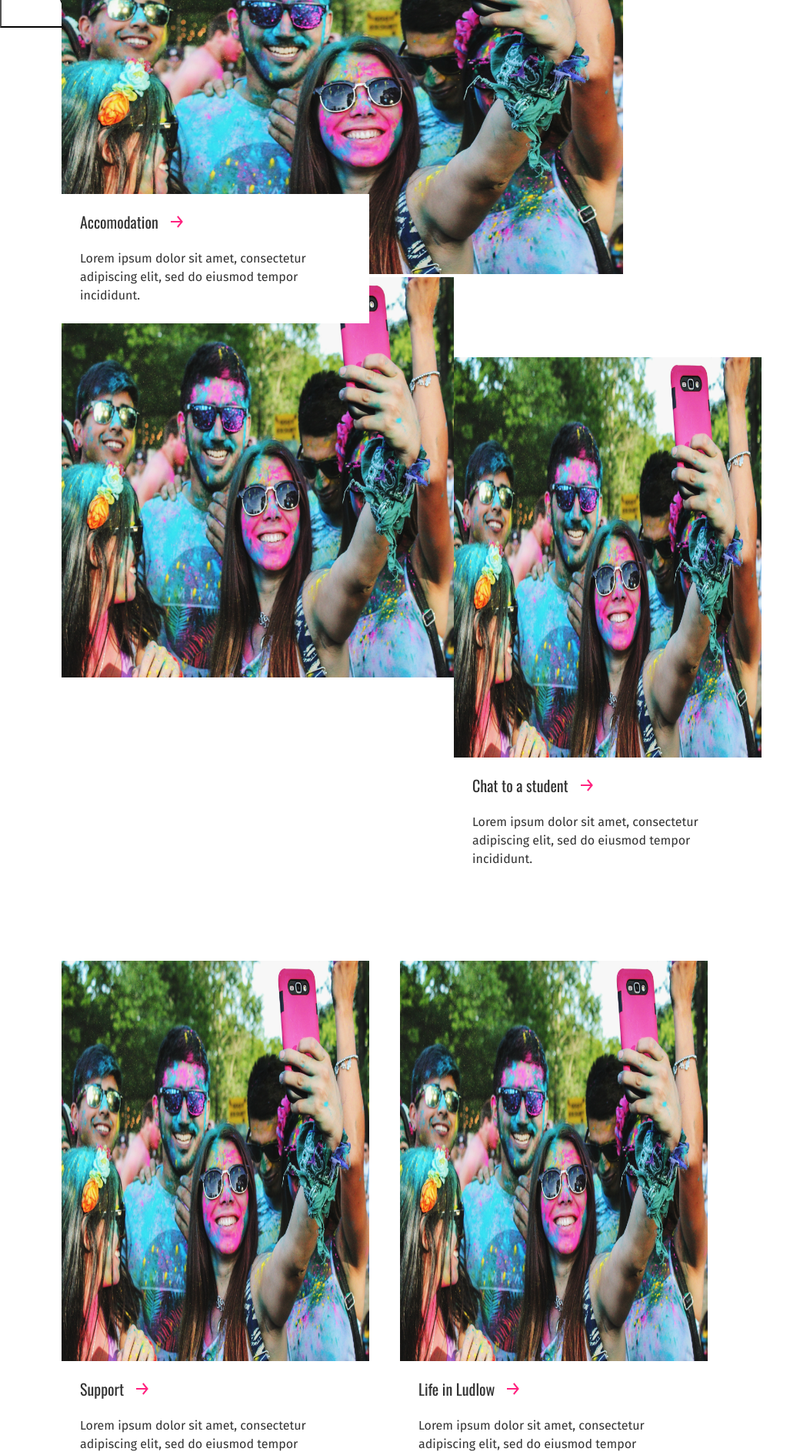
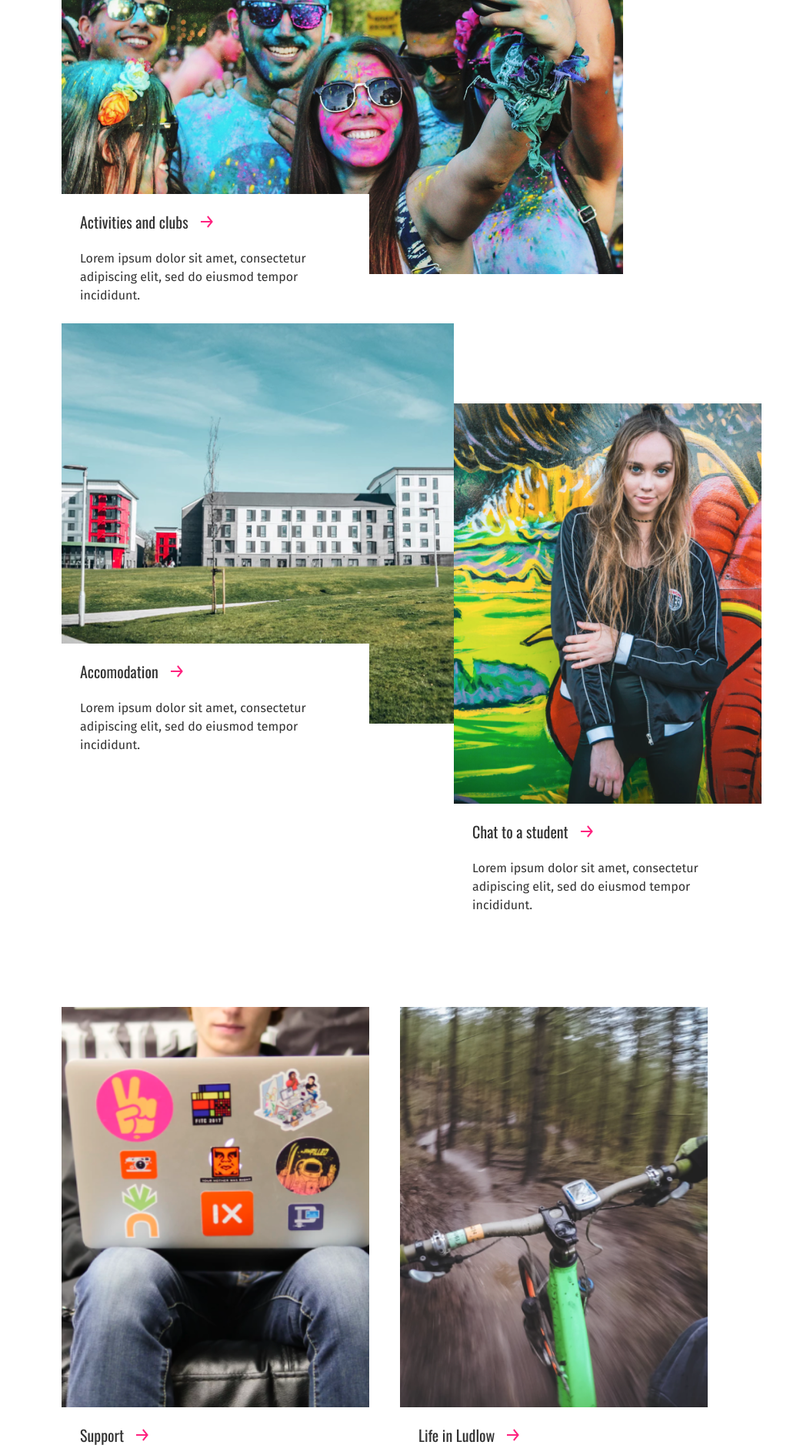
Before and after one commit to SPARKY892/zengenti, a React (Create React App) app: page / in a window 1280 px wide. Shown: the part 880-2770 px from the top of the page at 77% size, without its empty margins (0-1053 px from the left). Built offline with nearby package versions, Linux system fonts and the light colour scheme.

Commit message:
Updated positioning

```diff
--- a/src/components/Cards.js
+++ b/src/components/Cards.js
@@ -1,10 +1,10 @@
 import React from 'react';
-import {ReactComponent as CardImage1} from '../images/card-image-1.svg';
-import {ReactComponent as CardImage2} from '../images/card-image-2.svg';
-import {ReactComponent as CardImage3} from '../images/card-image-3.svg';
-import {ReactComponent as CardImage4} from '../images/card-image-4.svg';
-import {ReactComponent as CardImage5} from '../images/card-image-5.svg';
-import {ReactComponent as ArrowIcon} from '../images/arrow.svg';
+import CardImage1 from '../images/card-image-1.svg';
+import CardImage2 from '../images/card-image-2.svg';
+import CardImage3 from '../images/card-image-3.svg';
+import CardImage4 from '../images/card-image-4.svg';
+import CardImage5 from '../images/card-image-5.svg';
+import ArrowIcon from '../images/arrow.svg';
 import './Cards.scss';
 
 const Cards = () => {
@@ -12,51 +12,51 @@ const Cards = () => {
         <React.Fragment>
             <div className="card-container">
                 <div className="card1-container">
-                    <CardImage1 className="card1-image"/>
+                    <img src={CardImage1} className="card1-image"/>
                     <div className="card-overlay">
                         <div className="card-sub-container">
                             <h5 className="card-header">Activities and clubs</h5>
-                            <ArrowIcon />
+                            <img src={ArrowIcon} alt="arrow" />
                         </div>
                         <p className="card-text">Lorem ipsum dolor sit amet, consectetur adipiscing elit, sed do eiusmod tempor incididunt.</p>
                     </div>
                 </div>
                 <div className="card2-container">
-                    <CardImage2 className="card2-image"/>
+                    <img src={CardImage2} className="card2-image"/>
                     <div className="card-overlay">
                         <div className="card-sub-container">
                             <h5 className="card-header">Accomodation</h5>
-                            <ArrowIcon />
+                            <img src={ArrowIcon} alt="arrow" />
                         </div>
                         <p className="card-text">Lorem ipsum dolor sit amet, consectetur adipiscing elit, sed do eiusmod tempor incididunt.</p>
                     </div>
                 </div>
                 <div className="card3-container">
-                    <CardImage3 className="card3-image"/>
+                    <img src={CardImage3} className="card3-image"/>
                     <div className="card-detail">
                         <div className="card-sub-container">
                             <h5 className="card-header">Chat to a student</h5>
-                            <ArrowIcon />
+                            <img src={ArrowIcon} alt="arrow" />
                         </div>
                         <p className="card-text">Lorem ipsum dolor sit amet, consectetur adipiscing elit, sed do eiusmod tempor incididunt.</p>
                     </div>
                 </div>
                 <div className="card4-container">
-                    <CardImage4 className="card4-image"/>
+                    <img src={CardImage4} className="card4-image"/>
                     <div className="card-detail">
                         <div className="card-sub-container">
                             <h5 className="card-header">Support</h5>
-                            <ArrowIcon />
+                            <img src={ArrowIcon} alt="arrow" />
                         </div>
                         <p className="card-text">Lorem ipsum dolor sit amet, consectetur adipiscing elit, sed do eiusmod tempor incididunt.</p>
                     </div>
                 </div>
                 <div className="card5-container">
-                    <CardImage5 className="card5-image"/>
+                    <img src={CardImage5} className="card5-image"/>
                     <div className="card-detail">
                         <div className="card-sub-container">
                             <h5 className="card-header">Life in Ludlow</h5>
-                            <ArrowIcon />
+                            <img src={ArrowIcon} alt="arrow" />
                         </div>
                         <p className="card-text">Lorem ipsum dolor sit amet, consectetur adipiscing elit, sed do eiusmod tempor incididunt.</p>
                     </div>
--- a/src/components/Cards.scss
+++ b/src/components/Cards.scss
@@ -1,13 +1,12 @@
 .card-container {
-    position: absolute;
     padding: 0 5%;
     display: flex;
     flex-wrap: wrap;
 }
 
 .card-overlay {
-    position: absolute;
-    top: 416px;
+    position: relative;
+    top: -108px;
     display: flex;
     flex-direction: column;
     align-items: start;
@@ -45,6 +44,11 @@
 
     .card1-container {
         margin-right: 40px;
+        height: 584px;
+    }
+
+    .card2-container {
+        height: 584px;
     }
 
     .card-overlay {
```
